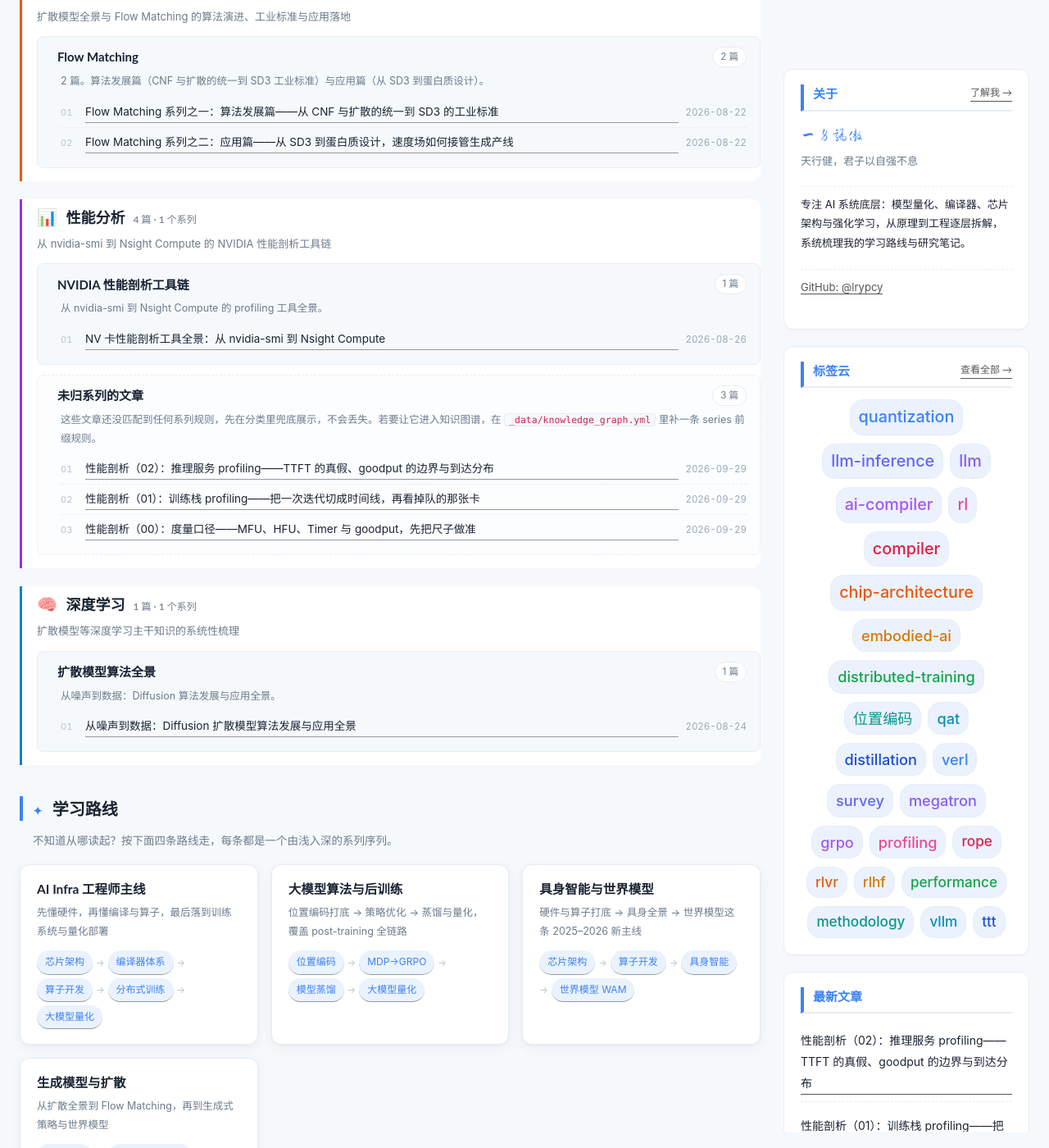
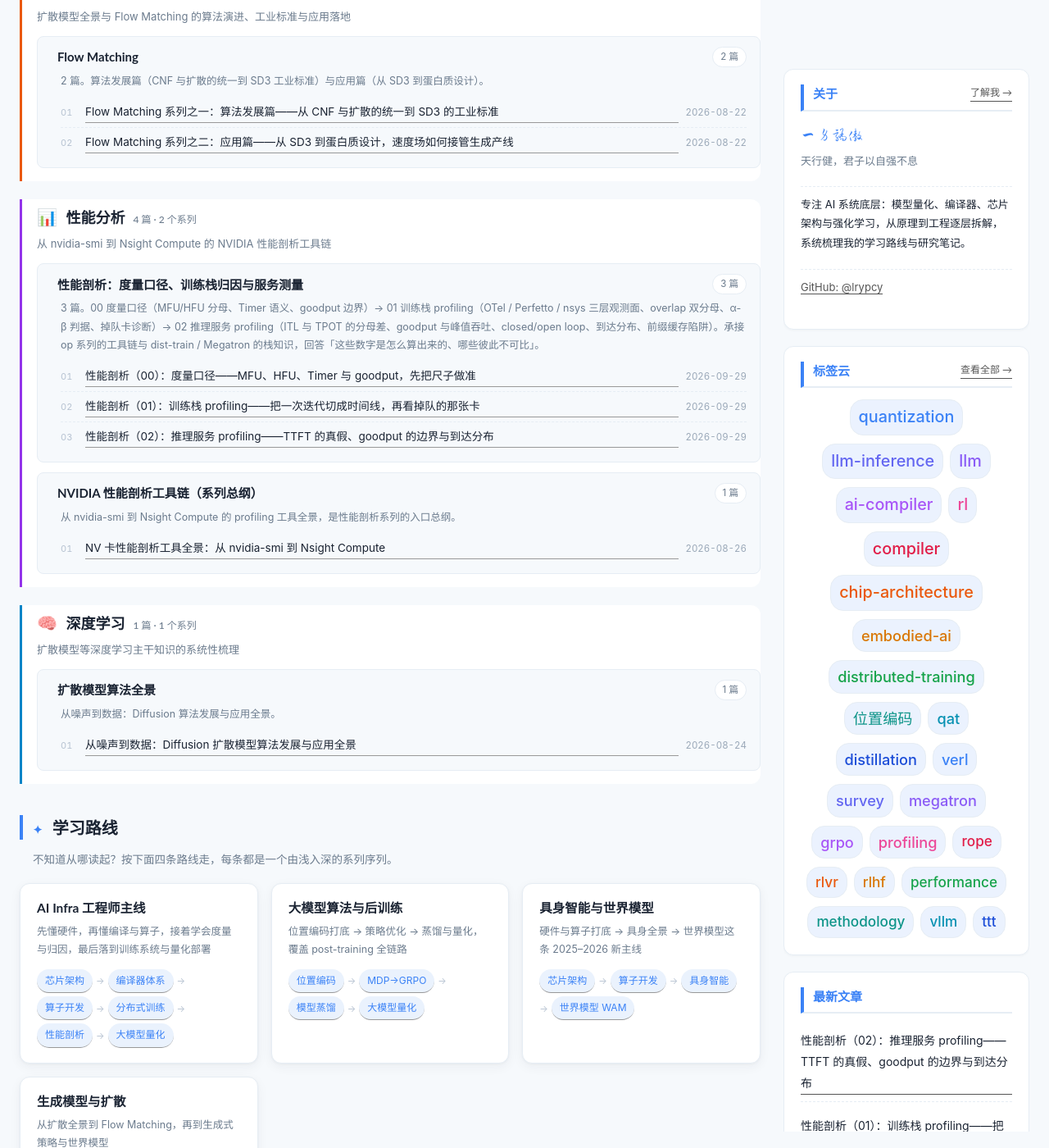
Before and after one commit to lrypcy/lrypcy.github.io, a Jekyll site: the page built from index.html, in a window 1280 px wide and 1400 px high, scrolled down 6929 px. Shown: the whole window at 82% size. Built offline with Jekyll 4.4.1, drawn with Linux system fonts in a browser that asks for light colours; the list of posts is cut into pages by our own code; some of the changed text lies outside the part shown.

Commit message:
feat: 知识图谱注册性能剖析系列（perf-analysis）
- 新增 perf-analysis 系列节点：3 篇（00 度量口径 / 01 训练栈 / 02 推理服务），
  layer 0 order 5，category 性能分析
- exclude 排除误命中：nv-gpu-profiling（工具总纲单篇）与 op-（op-03 profiling 工具讲）
- 原 profiling 条目改名为「NVIDIA 性能剖析工具链（系列总纲）」，short 改为「工具总纲」
- 补 3 条依赖边：op / dist-train / megatron → perf-analysis
- 「AI Infra 工程师主线」路线插入 perf-analysis（度量与归因先于量化部署）
- 工具总纲正文补正向系列导航，并与三篇共享 profiling 标签，双向可达

体检：graph_sync.py 0 项待处理，126 篇文章全部有系列归属

```diff
--- a/_data/knowledge_graph.yml
+++ b/_data/knowledge_graph.yml
@@ -112,6 +112,16 @@ series:
     prefixes: [megatron-]
     desc: 5 篇。源码层走读：00 代码地图与配置系统 → 01 并行体系源码 → 02 优化工具箱 → 03 实测调优 → 04 RL/refit 桥接。承接 dist-train 系列的并行原理，补上源码、实测与 2026 新特性（GTP、MLA/DSA、MFSDP v2、Dynamic CP、full CUDA graph、原生 RL 栈）。
 
+  - id: perf-analysis
+    name: 性能剖析：度量口径、训练栈归因与服务测量
+    short: 性能剖析
+    category: 性能分析
+    layer: 0
+    order: 5
+    prefixes: [profiling-]
+    exclude: [nv-gpu-profiling, op-]
+    desc: 3 篇。00 度量口径（MFU/HFU 分母、Timer 语义、goodput 边界）→ 01 训练栈 profiling（OTel / Perfetto / nsys 三层观测面、overlap 双分母、α-β 判据、掉队卡诊断）→ 02 推理服务 profiling（ITL 与 TPOT 的分母差、goodput 与峰值吞吐、closed/open loop、到达分布、前缀缓存陷阱）。承接 op 系列的工具链与 dist-train / Megatron 的栈知识，回答「这些数字是怎么算出来的、哪些彼此不可比」。
+
   # ---------- layer 1：核心算法 ----------
   - id: posem
     name: 大模型位置编码
@@ -215,12 +225,12 @@ series:
     desc: 纯 Python 重写的 MLIR 精神实现：IRDL、声明式装配格式与 PatternRewriteWalker。
 
   - id: profiling
-    name: NVIDIA 性能剖析工具链
-    short: 性能剖析
+    name: NVIDIA 性能剖析工具链（系列总纲）
+    short: 工具总纲
     category: 性能分析
     node: false
     prefixes: [nv-gpu-profiling]
-    desc: 从 nvidia-smi 到 Nsight Compute 的 profiling 工具全景。
+    desc: 从 nvidia-smi 到 Nsight Compute 的 profiling 工具全景，是性能剖析系列的入口总纲。
 
   - id: diffusion
     name: 扩散模型算法全景
@@ -255,13 +265,16 @@ links:
   - { from: mdp-grpo,  to: wam,        label: WAM 用 RL 训练动作模型 }
   - { from: embodied,  to: wam,        label: 世界模型驱动具身决策 }
   - { from: flow,      to: wam,        label: 生成式世界模型（Cosmos / DreamZero） }
+  - { from: op,        to: perf-analysis, label: op 系列讲 profiling 工具链，本系列讲这些工具报出来的数字怎么算、哪些不可比 }
+  - { from: dist-train,to: perf-analysis, label: 并行训练的度量口径与时间归因 }
+  - { from: megatron,  to: perf-analysis, label: Megatron 原生 OTel 观测栈与内置 Timer 是本系列的源码级素材 }
   - { from: chip,      to: transcendental, label: SFU / MUFU 的吞吐是超越函数的物理上界 }
   - { from: op,        to: transcendental, label: Softmax / RoPE 的指令级实现与数值陷阱 }
 
 paths:
   - name: AI Infra 工程师主线
-    desc: 先懂硬件，再懂编译与算子，最后落到训练系统与量化部署
-    steps: [chip, compiler, op, dist-train, quant]
+    desc: 先懂硬件，再懂编译与算子，接着学会度量与归因，最后落到训练系统与量化部署
+    steps: [chip, compiler, op, dist-train, perf-analysis, quant]
   - name: 大模型算法与后训练
     desc: 位置编码打底 → 策略优化 → 蒸馏与量化，覆盖 post-training 全链路
     steps: [posem, mdp-grpo, distill, quant]
```
